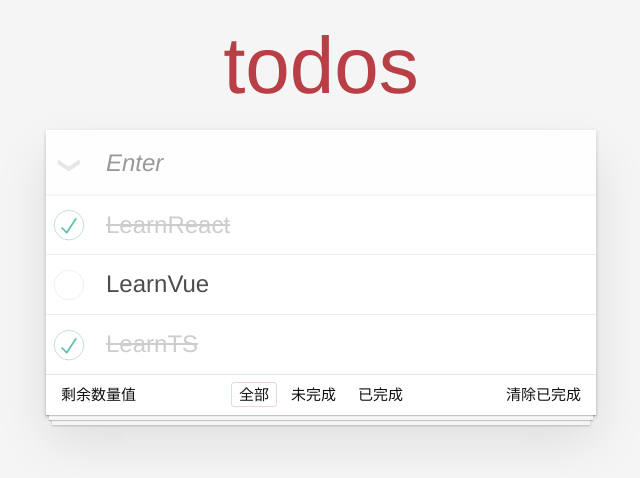
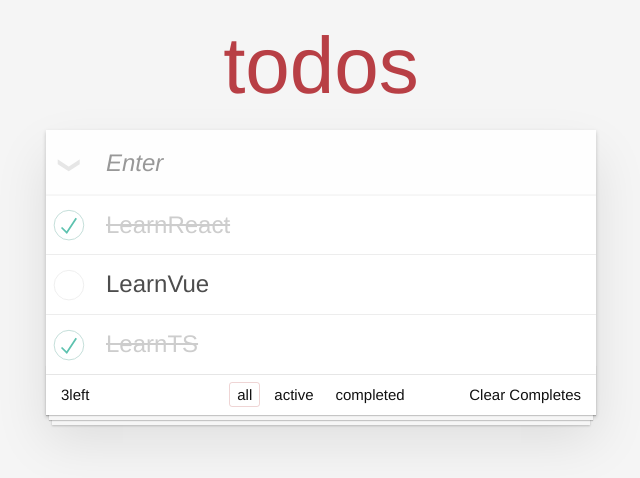
Before and after one commit to liyinan0501/Vue-TodoMVC-V1, a Vue app: page / in a window 1280 px wide. Shown: the top 478 px of the page, without its empty margins (319-959 px from the left). Built offline with nearby package versions, Linux system fonts and the light colour scheme.

Commit message:
complete footer filter function

```diff
--- a/src/App.vue
+++ b/src/App.vue
@@ -1,8 +1,8 @@
 <template>
   <section class="todoapp">
     <TodoHeader @create="createTodo"></TodoHeader>
-    <TodoMain :arr="list" @del="delTodo"></TodoMain>
-    <TodoFooter :arr="list"></TodoFooter>
+    <TodoMain :arr="filteredList" @del="delTodo"></TodoMain>
+    <TodoFooter :arr="filteredList" @filter="filterTodo"></TodoFooter>
   </section>
 </template>
 
@@ -26,7 +26,8 @@ export default {
         { id: 100, name: 'LearnReact', isDone: true },
         { id: 201, name: 'LearnVue', isDone: false },
         { id: 103, name: 'LearnTS', isDone: true }
-      ]
+      ],
+      getFilter: 'all'
     }
   },
   methods: {
@@ -37,6 +38,20 @@ export default {
     },
     delTodo (id) {
       this.list = this.list.filter((item) => item.id !== id)
+    },
+    filterTodo (name) {
+      this.getFilter = name
+    }
+  },
+  computed: {
+    filteredList () {
+      if (this.getFilter === 'active') {
+        return this.list.filter((item) => item.isDone === false)
+      } else if (this.getFilter === 'completed') {
+        return this.list.filter((item) => item.isDone === true)
+      } else {
+        return this.list
+      }
     }
   }
 }
--- a/src/components/TodoFooter.vue
+++ b/src/components/TodoFooter.vue
@@ -1,21 +1,42 @@
 <template>
   <footer class="footer">
-    <span class="todo-count">剩余<strong>数量值</strong></span>
+    <span class="todo-count"
+      ><strong>{{ count }}</strong
+      >left</span
+    >
     <ul class="filters">
-      <li>
-        <a class="selected" href="javascript:;">全部</a>
-      </li>
-      <li>
-        <a href="javascript:;">未完成</a>
-      </li>
-      <li>
-        <a href="javascript:;">已完成</a>
+      <li v-for="(item, index) in filterList" :key="index">
+        <a
+          :class="{ selected: isSelect === item }"
+          href="javascript:;"
+          @click="changFilter(item)"
+          >{{ item }}</a
+        >
       </li>
     </ul>
-    <button class="clear-completed">清除已完成</button>
+    <button class="clear-completed">Clear Completes</button>
   </footer>
 </template>
 
 <script>
-export default {}
+export default {
+  props: ['arr'],
+  computed: {
+    count () {
+      return this.arr.length
+    }
+  },
+  data () {
+    return {
+      filterList: ['all', 'active', 'completed'],
+      isSelect: 'all'
+    }
+  },
+  methods: {
+    changFilter (item) {
+      this.isSelect = item
+      this.$emit('filter', item)
+    }
+  }
+}
 </script>
```
